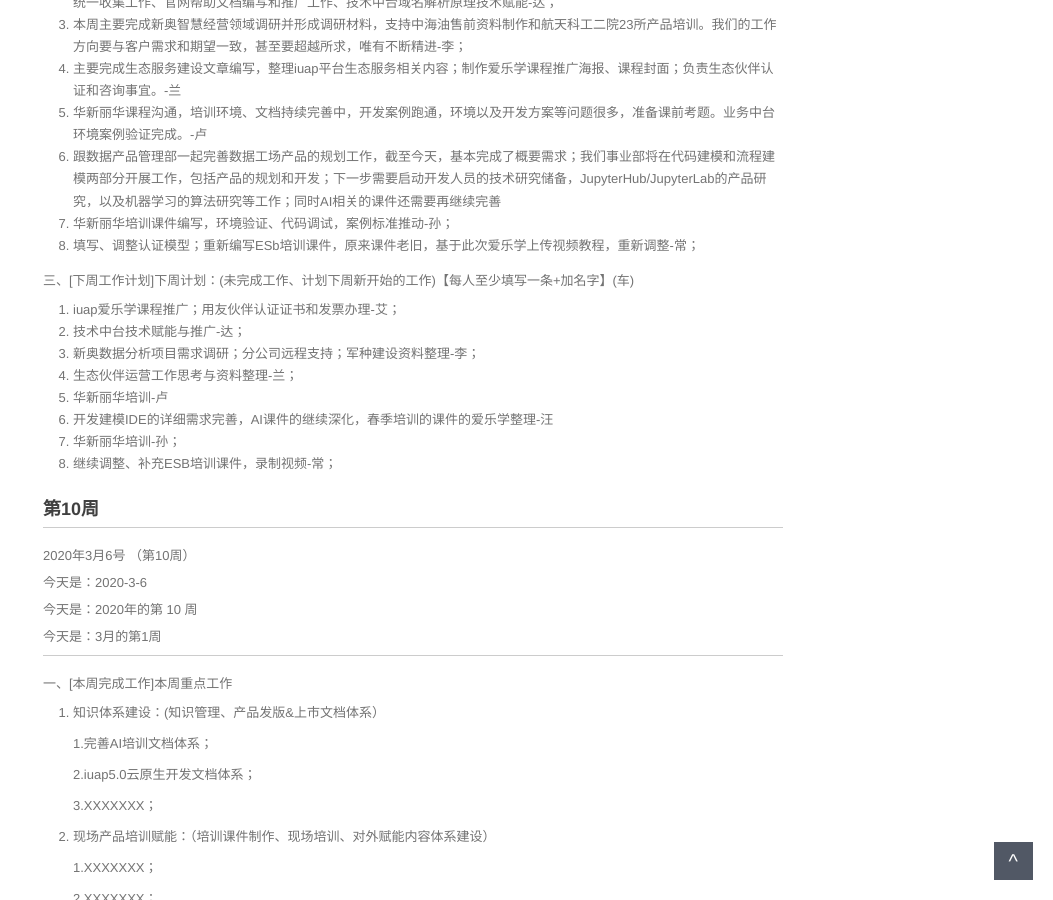
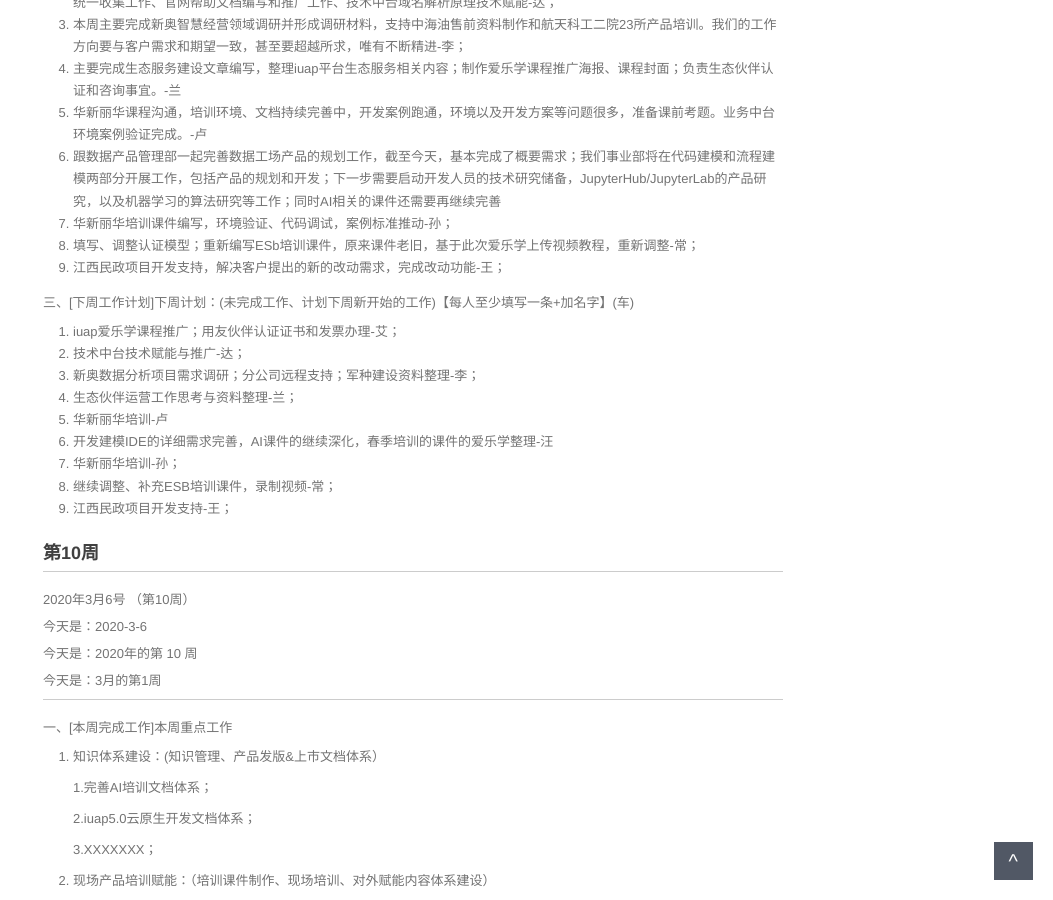
Before and after one commit to walllFlower/blog, a Jekyll site: the page built from 2020-02-28-day_report.md, in a window 1280 px wide and 900 px high, scrolled down 1439 px. Shown: the whole window, without its empty margins (227-1280 px from the left). Built offline with Jekyll 4.4.1, drawn with Linux system fonts in a browser that asks for light colours; comment, search, counter and statistics services are not loaded.

Commit message:
Update 2020-02-28-day_report.md

```diff
--- a/2020-02-28-day_report.md
+++ b/2020-02-28-day_report.md
@@ -86,6 +86,7 @@ categories: 技术运营工作周报
 6. 跟数据产品管理部一起完善数据工场产品的规划工作，截至今天，基本完成了概要需求；我们事业部将在代码建模和流程建模两部分开展工作，包括产品的规划和开发；下一步需要启动开发人员的技术研究储备，JupyterHub/JupyterLab的产品研究，以及机器学习的算法研究等工作；同时AI相关的课件还需要再继续完善
 7. 华新丽华培训课件编写，环境验证、代码调试，案例标准推动-孙；
 8. 填写、调整认证模型；重新编写ESb培训课件，原来课件老旧，基于此次爱乐学上传视频教程，重新调整-常；
+9. 江西民政项目开发支持，解决客户提出的新的改动需求，完成改动功能-王；
 
 
 三、[下周工作计划]下周计划：(未完成工作、计划下周新开始的工作)【每人至少填写一条+加名字】(车)
@@ -98,6 +99,7 @@ categories: 技术运营工作周报
 6. 开发建模IDE的详细需求完善，AI课件的继续深化，春季培训的课件的爱乐学整理-汪
 7. 华新丽华培训-孙；
 8. 继续调整、补充ESB培训课件，录制视频-常；
+9. 江西民政项目开发支持-王；
 
 
 ###  第10周
```
